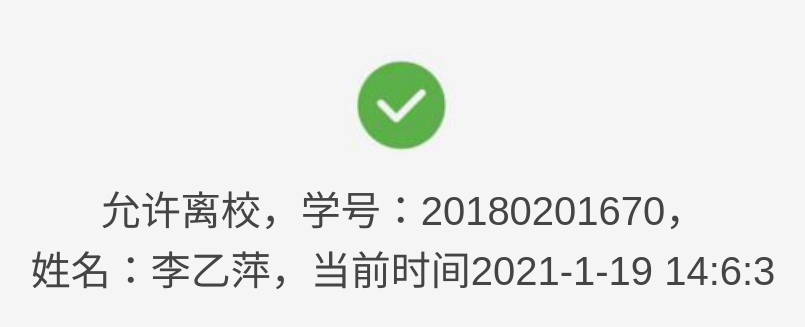
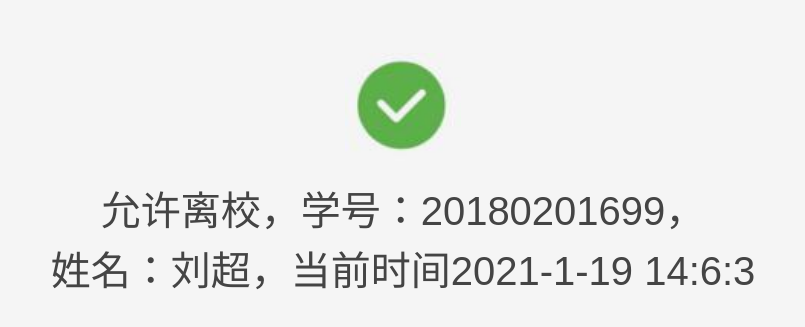
Before and after one commit to didichao/didichao.github.io, a plain HTML site: page index.html in a window 1280 px wide. Shown: the part 347-674 px from the top of the page, without its empty margins (237-1042 px from the left). Drawn offline with Linux system fonts and the light colour scheme.

Commit message:
Add files via upload

```diff
--- a/index.html
+++ b/index.html
@@ -32,7 +32,7 @@
   </script>
   <div class="top"></div>
   <div class="width15 m0a"><img src="img/1.jpg" /></div>
-  <div class="tac lh30 c0 fs20 mt10">允许离校，学号：20180201670，<br/>姓名：李乙萍，当前时间<span id="show"></span></div>
+  <div class="tac lh30 c0 fs20 mt10">允许离校，学号：20180201699，<br/>姓名：刘超，当前时间<span id="show"></span></div>
 
 </body>
 </html>
```
